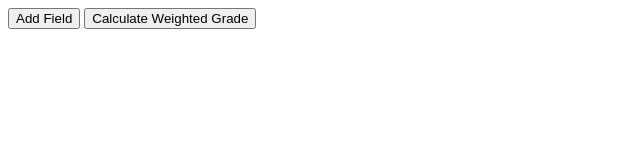
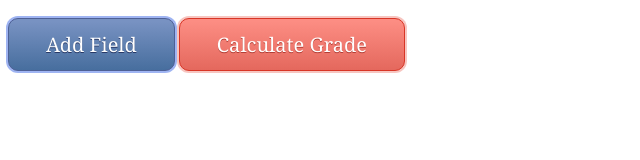
Before and after one commit to YolBolsun/GradingCalc, a website: page GradingCalc/public/calc.html in a window 1280 px wide. Shown: the whole page, without its empty margins (0-640 px from the left). Drawn offline with nearby package versions, Linux system fonts and the light colour scheme.

Commit message:
added button attributes

```diff
--- a/GradingCalc/public/calc.html
+++ b/GradingCalc/public/calc.html
@@ -10,7 +10,98 @@
 <body>
 <div id="wrapper">
 </div>
-<button onclick="add_fields()">Add Field</button>
-<button onclick="submit()">Calculate Weighted Grade</button>
+
+<a href="#" class="button1" onclick="add_fields()">Add Field</a>
+<a href="#" class="button2" onclick="submit()">Calculate Grade</a>
+
 </body>
 </html>
+
+<head>
+    <style>
+        .button1 {
+            -moz-box-shadow: 0px 0px 0px 2px #9fb4f2;
+            -webkit-box-shadow: 0px 0px 0px 2px #9fb4f2;
+            box-shadow: 0px 0px 0px 2px #9fb4f2;
+            background:-webkit-gradient(linear, left top, left bottom, color-stop(0.05, #7892c2), color-stop(1, #476e9e));
+            background:-moz-linear-gradient(top, #7892c2 5%, #476e9e 100%);
+            background:-webkit-linear-gradient(top, #7892c2 5%, #476e9e 100%);
+            background:-o-linear-gradient(top, #7892c2 5%, #476e9e 100%);
+            background:-ms-linear-gradient(top, #7892c2 5%, #476e9e 100%);
+            background:linear-gradient(to bottom, #7892c2 5%, #476e9e 100%);
+            filter:progid:DXImageTransform.Microsoft.gradient(startColorstr='#7892c2', endColorstr='#476e9e',GradientType=0);
+            background-color:#7892c2;
+            -moz-border-radius:10px;
+            -webkit-border-radius:10px;
+            border-radius:10px;
+            border:1px solid #4e6096;
+            display:inline-block;
+            cursor:pointer;
+            color:#ffffff;
+            font-family:Georgia;
+            font-size:20px;
+            padding:12px 37px;
+            text-decoration:none;
+            text-shadow:0px 1px 0px #283966;
+            margin-top: 10px;
+        }
+        .button1:hover {
+            background:-webkit-gradient(linear, left top, left bottom, color-stop(0.05, #476e9e), color-stop(1, #7892c2));
+            background:-moz-linear-gradient(top, #476e9e 5%, #7892c2 100%);
+            background:-webkit-linear-gradient(top, #476e9e 5%, #7892c2 100%);
+            background:-o-linear-gradient(top, #476e9e 5%, #7892c2 100%);
+            background:-ms-linear-gradient(top, #476e9e 5%, #7892c2 100%);
+            background:linear-gradient(to bottom, #476e9e 5%, #7892c2 100%);
+            filter:progid:DXImageTransform.Microsoft.gradient(startColorstr='#476e9e', endColorstr='#7892c2',GradientType=0);
+            background-color:#476e9e;
+        }
+        .button1:active {
+            position:relative;
+            top:1px;
+        }
+
+
+        .button2 {
+            -moz-box-shadow: 0px 0px 0px 2px #f7c5c0;
+            -webkit-box-shadow: 0px 0px 0px 2px #f7c5c0;
+            box-shadow: 0px 0px 0px 2px #f7c5c0;
+            background:-webkit-gradient(linear, left top, left bottom, color-stop(0.05, #fc8d83), color-stop(1, #e4685d));
+            background:-moz-linear-gradient(top, #fc8d83 5%, #e4685d 100%);
+            background:-webkit-linear-gradient(top, #fc8d83 5%, #e4685d 100%);
+            background:-o-linear-gradient(top, #fc8d83 5%, #e4685d 100%);
+            background:-ms-linear-gradient(top, #fc8d83 5%, #e4685d 100%);
+            background:linear-gradient(to bottom, #fc8d83 5%, #e4685d 100%);
+            filter:progid:DXImageTransform.Microsoft.gradient(startColorstr='#fc8d83', endColorstr='#e4685d',GradientType=0);
+            background-color:#fc8d83;
+            -moz-border-radius:10px;
+            -webkit-border-radius:10px;
+            border-radius:10px;
+            border:1px solid #d83526;
+            display:inline-block;
+            cursor:pointer;
+            color:#ffffff;
+            font-family:Georgia;
+            font-size:20px;
+            padding:12px 37px;
+            text-decoration:none;
+            text-shadow:0px 1px 0px #b23e35;
+            margin-top: 10px;
+        }
+        .button2:hover {
+            background:-webkit-gradient(linear, left top, left bottom, color-stop(0.05, #e4685d), color-stop(1, #fc8d83));
+            background:-moz-linear-gradient(top, #e4685d 5%, #fc8d83 100%);
+            background:-webkit-linear-gradient(top, #e4685d 5%, #fc8d83 100%);
+            background:-o-linear-gradient(top, #e4685d 5%, #fc8d83 100%);
+            background:-ms-linear-gradient(top, #e4685d 5%, #fc8d83 100%);
+            background:linear-gradient(to bottom, #e4685d 5%, #fc8d83 100%);
+            filter:progid:DXImageTransform.Microsoft.gradient(startColorstr='#e4685d', endColorstr='#fc8d83',GradientType=0);
+            background-color:#e4685d;
+        }
+        .button2:active {
+            position:relative;
+            top:1px;
+        }
+
+
+    </style>
+</head>
```
